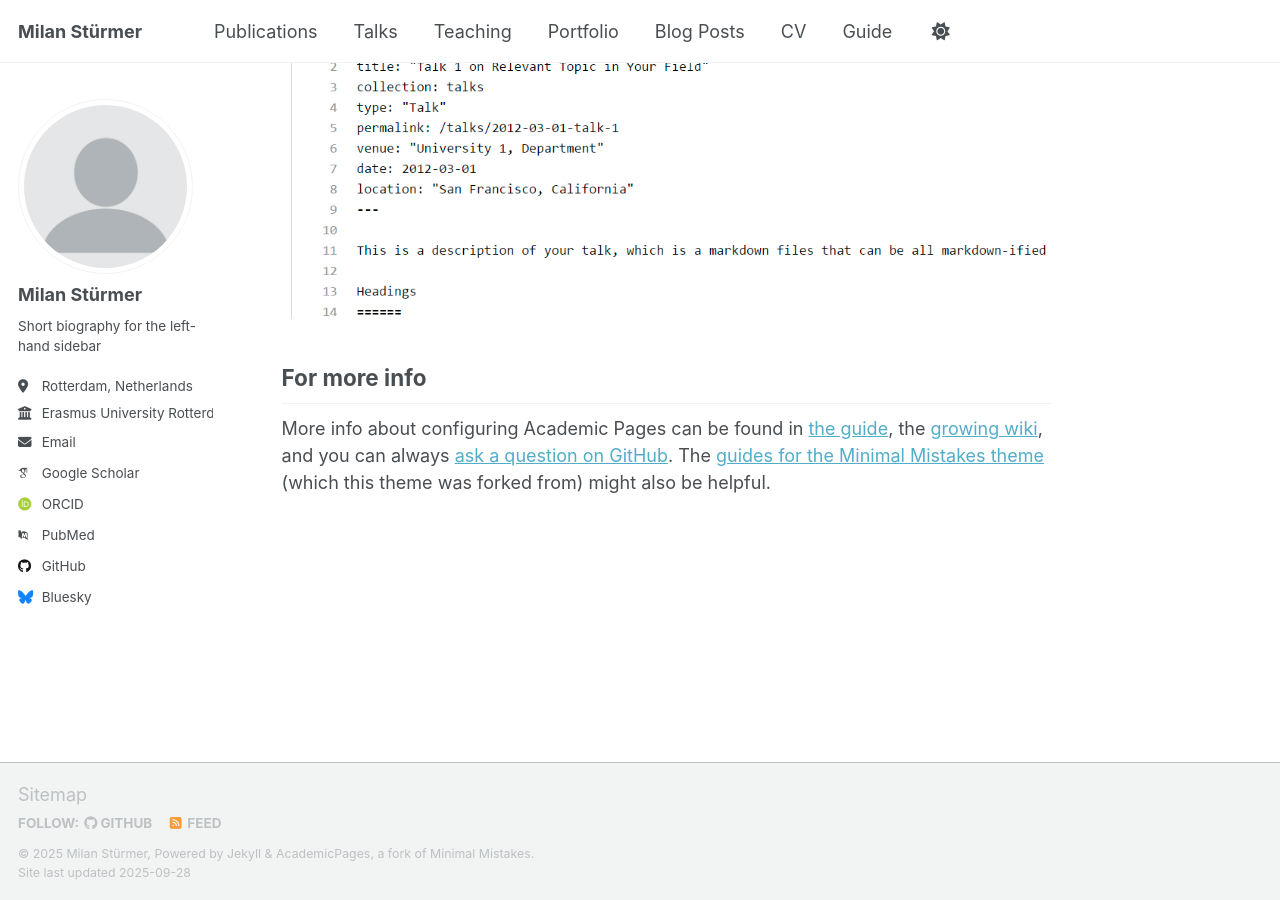
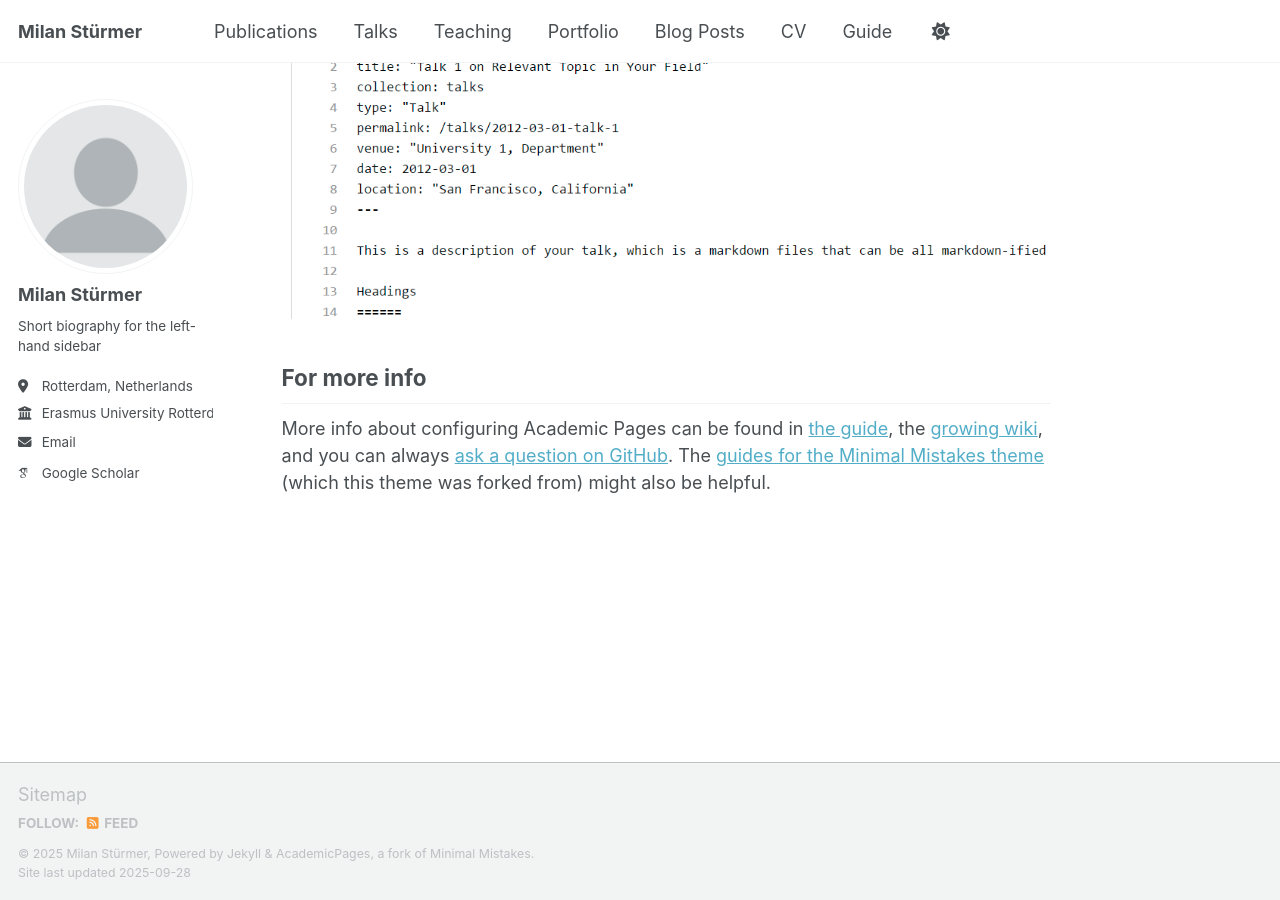
Before and after one commit to milanstuermer/milanstuermer.github.io, a Jekyll site: the page built from _pages/about.md, in a window 1280 px wide and 900 px high, scrolled down 2880 px. Built offline with Jekyll 4.4.1, drawn with Linux system fonts in a browser that asks for light colours; some web fonts are replaced; a script that is not in the unit is left out; some of the changed lines change nothing that is shown.

Commit message:
Update _config.yml

```diff
--- a/_config.yml
+++ b/_config.yml
@@ -12,7 +12,7 @@
 title                    : "Milan Stürmer"
 title_separator          : "-"
 name                     : &name "Milan Stürmer"
-description              : &description "Your Name's academic portfolio"   # Update this with a general description of your site, this is the default if not overridden by a page
+description              : &description "Milan Stürmer's Personal Page"   # Update this with a general description of your site, this is the default if not overridden by a page
 url                      : https://academicpages.github.io # The base hostname & protocol for your site e.g. "https://[your GitHub username].github.io",
                                                            # or if you already have some other page hosted on Github then use "https://[your GitHub username].github.io/[Your Repo Name]"
 baseurl                  : "" # the subpath of your site, e.g. "/blog"
@@ -38,9 +38,9 @@
   googlescholar    : "https://scholar.google.com/citations?user=PS_CX0AAAAAJ"
   inspire-hep      : # URL
   impactstory      : # URL
-  orcid            : "http://orcid.org/yourorcidurl"
+  orcid            : # URL
   semantic         : # URL
-  pubmed           : "https://www.ncbi.nlm.nih.gov/pubmed/?term=john+snow"
+  pubmed           : # URL
   researchgate     : # URL
   scopus           : # URL
 
@@ -48,13 +48,13 @@
   bitbucket        : # Username - Update with your username on the site
   codepen          : # Username
   dribbble         : # Username
-  github           : "academicpages"
+  github           : # Username
   kaggle           : # Username
   stackoverflow    : # User number or user number and name (i.e., use "1" or "1/jeff-atwood")
 
   # Social media
   artstation       : # Username
-  bluesky          : "bsky.app" # Replace this with you Bluesky username
+  bluesky          : # URL
   facebook         : # Username
   flickr           : # Username
   foursquare       : # Username
```
